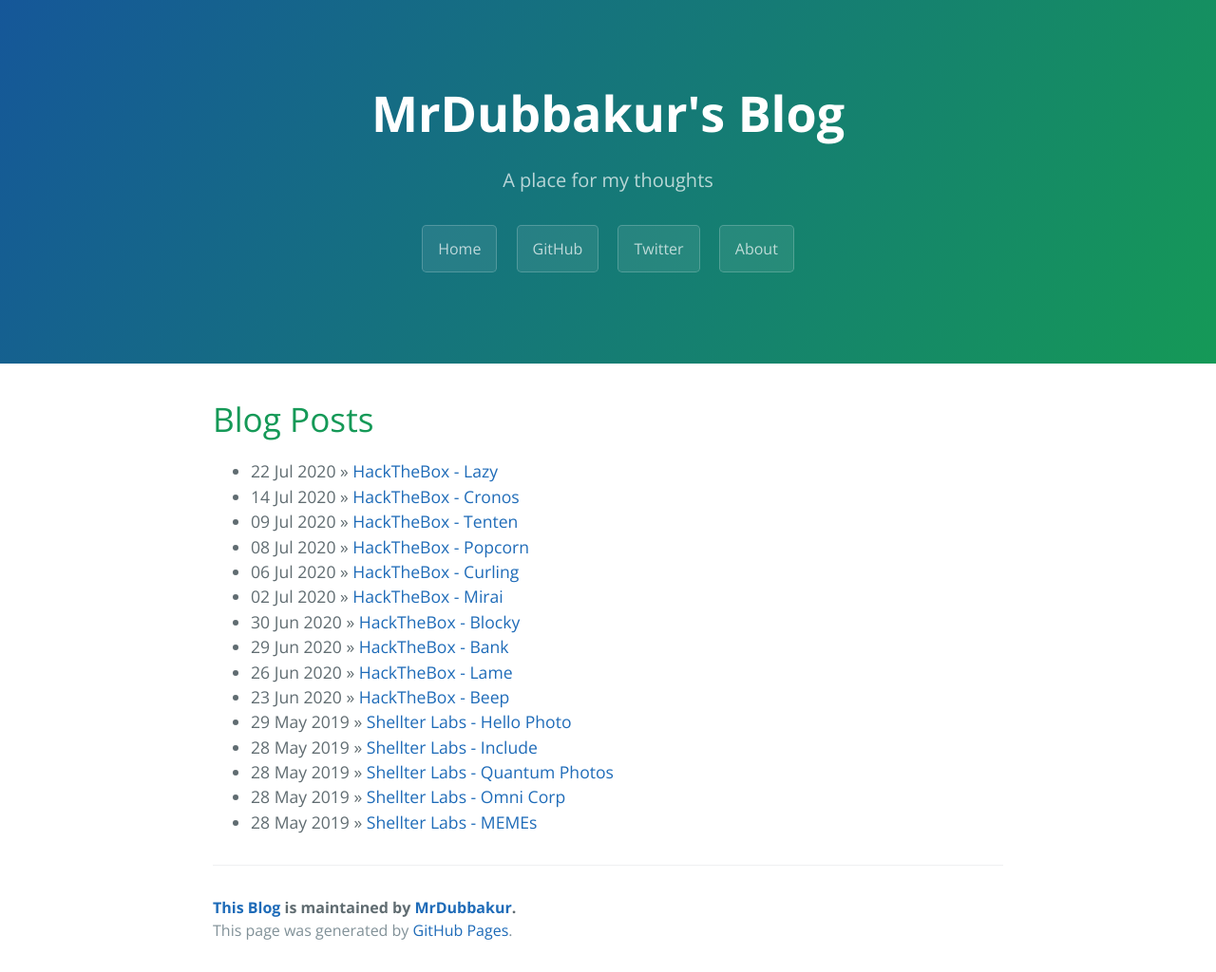
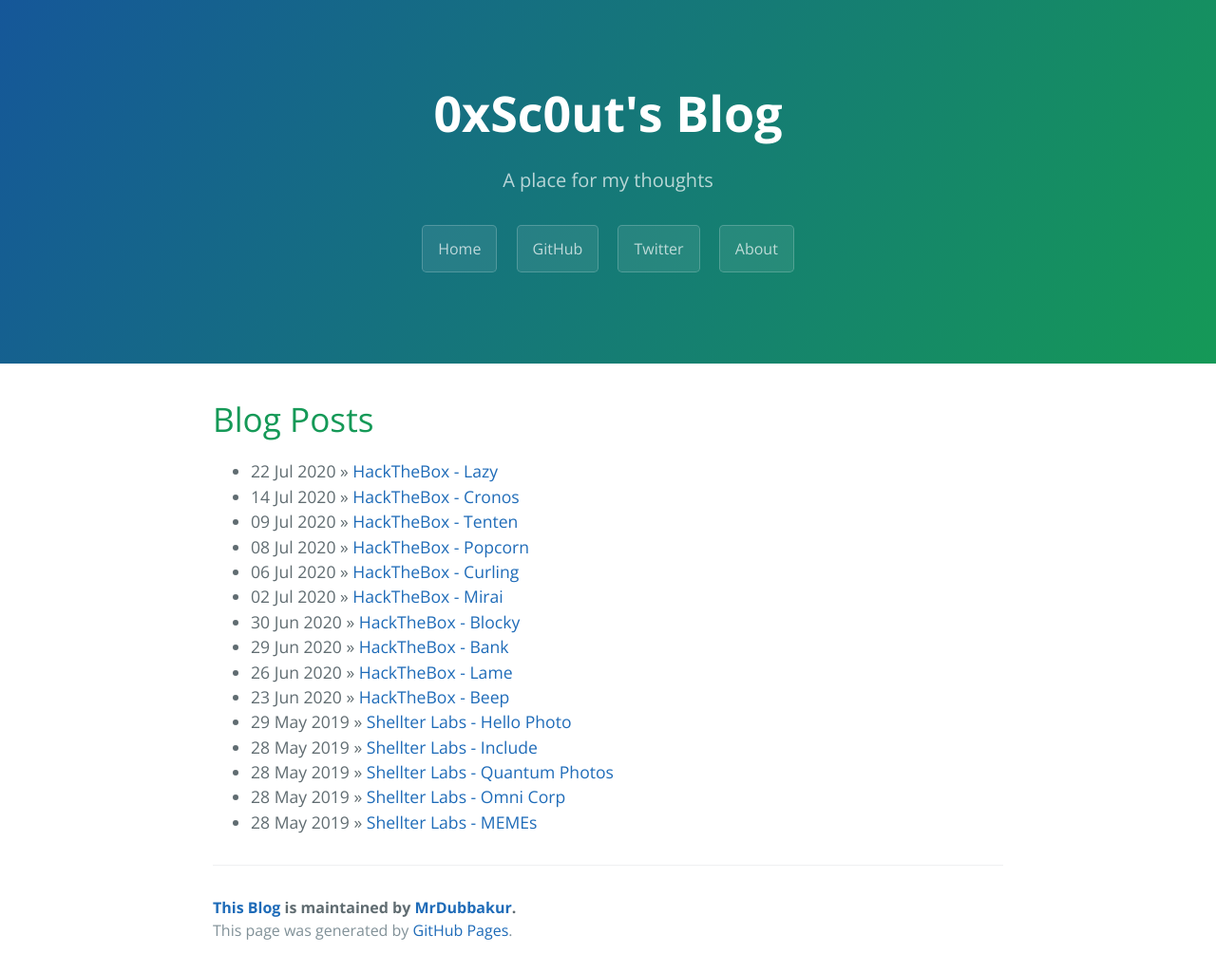
Before and after one commit to 0xSc0ut/0xSc0ut.github.io, a Jekyll site: the page built from index.html, in a window 1280 px wide. Shown: the whole page at 95% size. Built offline with Jekyll 4.4.1, drawn with Linux system fonts in a browser that asks for light colours; the list of posts is cut into pages by our own code.

Commit message:
Update page-header.html

```diff
--- a/_includes/page-header.html
+++ b/_includes/page-header.html
@@ -1,5 +1,5 @@
 <section class="page-header">
-  <h1 class="project-name">MrDubbakur's Blog</h1>
+  <h1 class="project-name">0xSc0ut's Blog</h1>
   <h2 class="project-tagline">A place for my thoughts</h2>
   <a href="https://mrdubbakur.github.io/" class="btn">Home</a>
   <a href="https://github.com/MrDubbakur" class="btn">GitHub</a>
```
